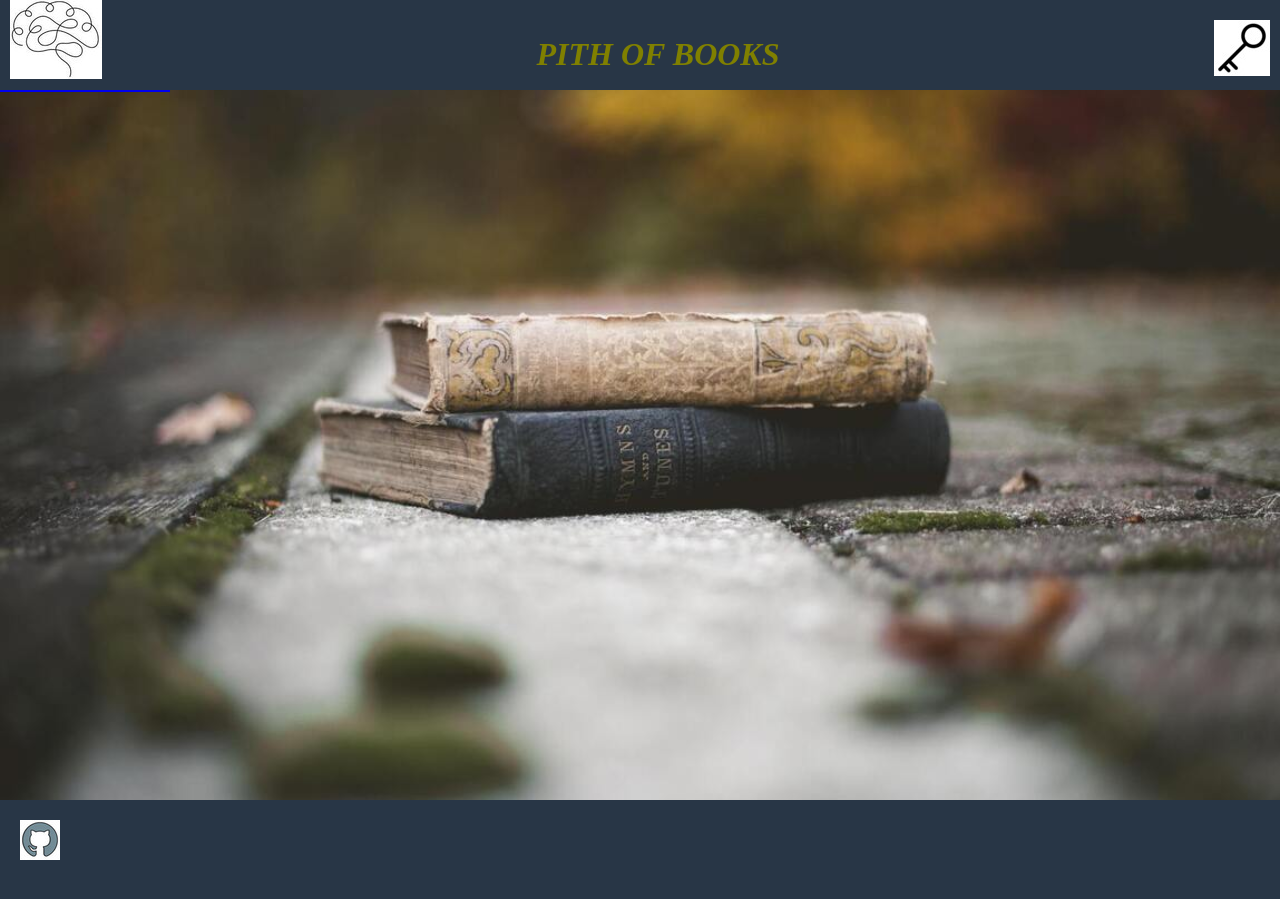
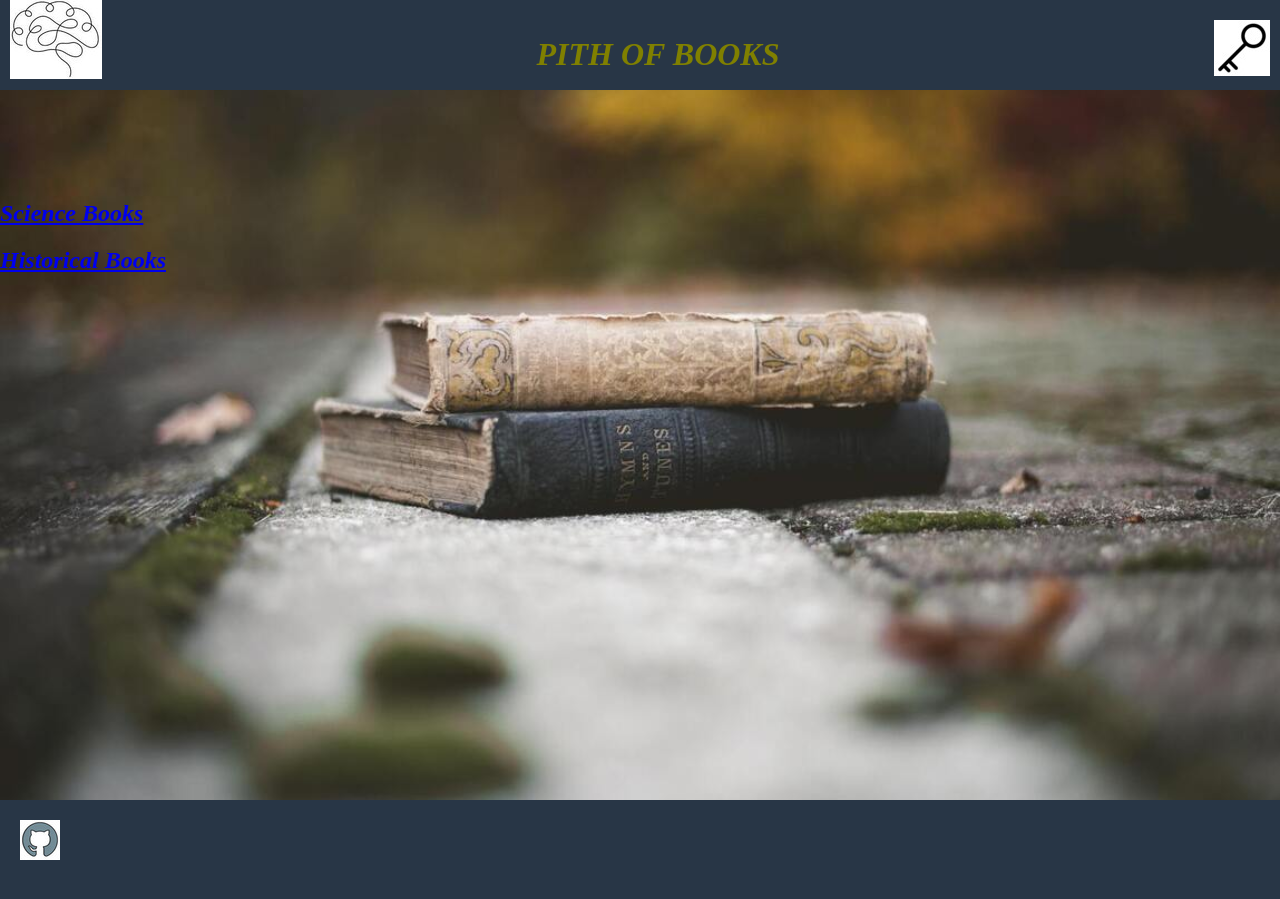
Before and after one commit to librojava/pith_of_books, a Jekyll site: the page built from index.html, in a window 1280 px wide. Built offline with Jekyll 4.4.1, drawn with Linux system fonts in a browser that asks for light colours.

Commit message:
Update main.css

```diff
--- a/css/main.css
+++ b/css/main.css
@@ -59,16 +59,9 @@ h1{
 .articles{
   margin: auto;
   width: 100%;
-}
-
-.article-left{
-  float: left;
-  margin: 95px 0 0 50px;
-}
-
-.article-right{
-  float: right;
-  margin: 95px 50px 0 0;
+  padding-top: 180px;
+  font-family: 'Algerya Sans', cursive;
+  font-style: italic;
 }
 
 .foot{
```
